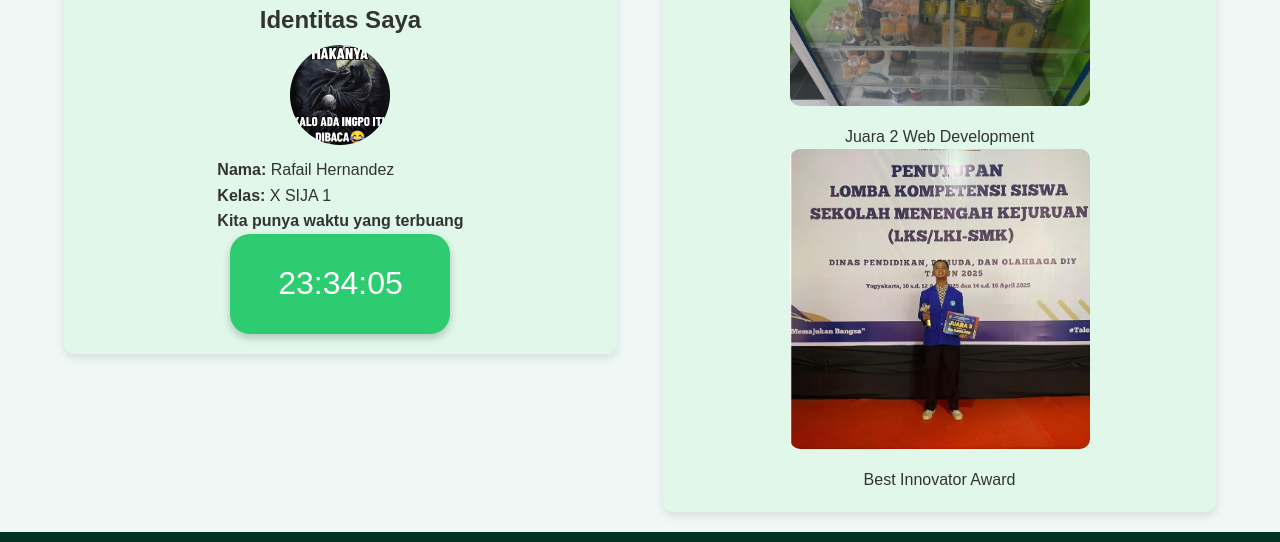
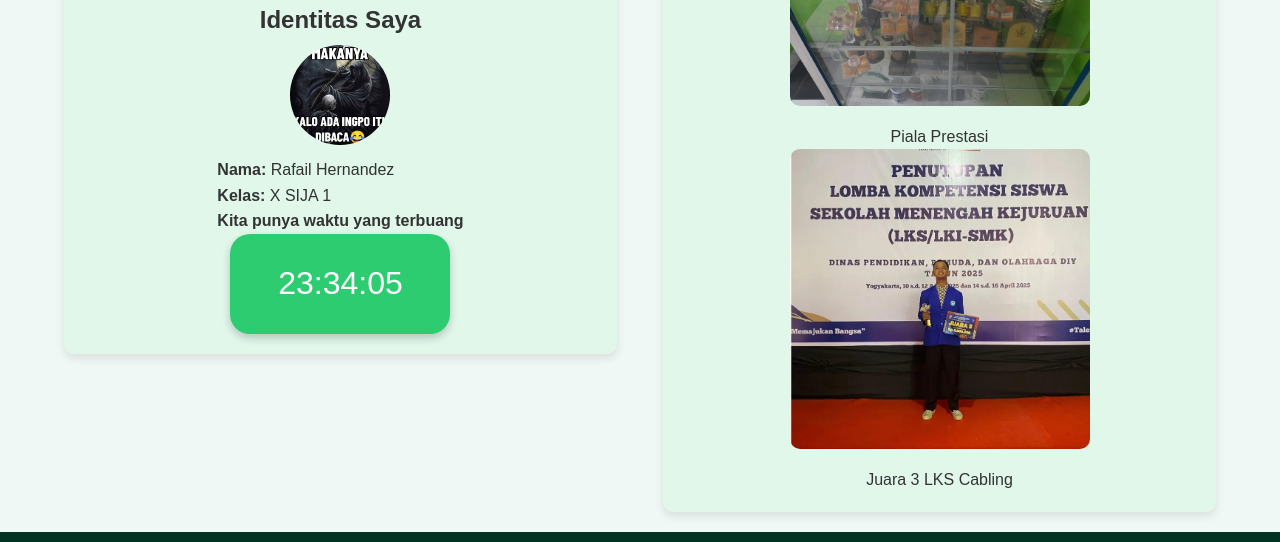
Before and after one commit to Kheilzy/SIJA-SMK, a plain HTML site: page index.html in a window 1280 px wide. Shown: the part 1460-2002 px from the top of the page. Drawn offline with Linux system fonts and the light colour scheme.

Commit message:
Add files via upload

```diff
--- a/index.html
+++ b/index.html
@@ -94,13 +94,13 @@
                 <div class="prestasi-item">
                     <a href="prestasi.html">
                         <img src="Images/prestasi3.jpg" alt="Prestasi 2" class="album-image">
-                        <p class="caption">Juara 2 Web Development</p>
+                        <p class="caption">Piala Prestasi</p>
                     </a>
                 </div>
                 <div class="prestasi-item">
                     <a href="prestasi.html">
                         <img src="Images/prestasi2.jpg" alt="Prestasi 3" class="album-image">
-                        <p class="caption">Best Innovator Award</p>
+                        <p class="caption">Juara 3 LKS Cabling</p>
                     </a>
                 </div>
             </div>
```
